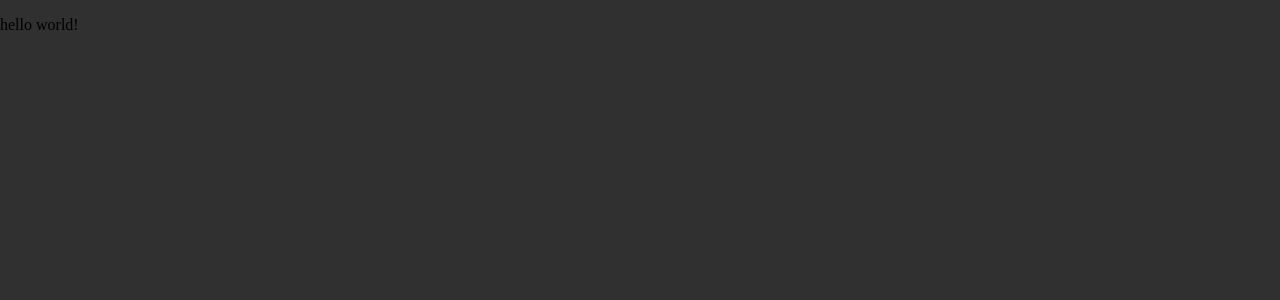
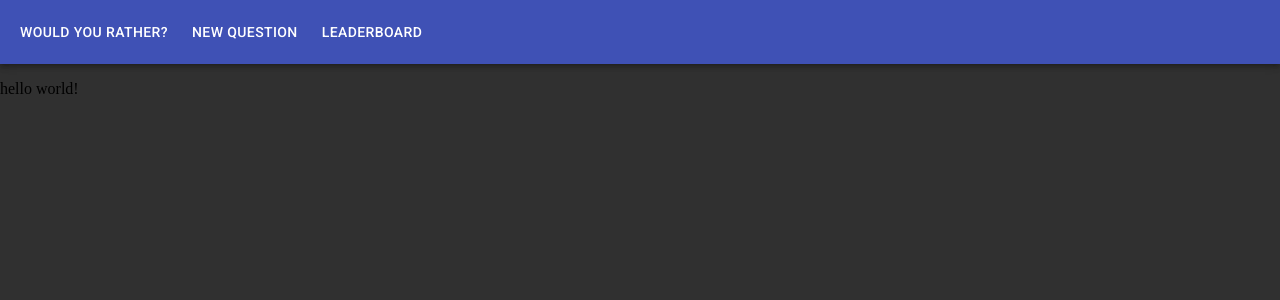
Before and after one commit to Flixbox/would-you-rather, a React (Create React App) app: page / in a window 1280 px wide. Shown: the top 300 px of the page. Built offline with nearby package versions, Linux system fonts and the light colour scheme.

Commit message:
feat: added navigation

```diff
--- /dev/null
+++ b/src/components/Navigation.js
@@ -0,0 +1,50 @@
+import React, { Component } from 'react'
+import { withStyles } from '@material-ui/core/styles'
+import { Button, Toolbar, AppBar, Typography } from '@material-ui/core'
+import { Link } from 'react-router-dom'
+
+const styles = {
+    grow: {
+        flexGrow: 1,
+    },
+    menuButton: {
+        marginLeft: -12,
+        marginRight: 20,
+        textDecoration: 'none',
+        color: 'white',
+    },
+}
+
+/**
+ * This element represents the top navigation of the application.
+ *
+ * @class Navigation
+ * @extends {Component}
+ */
+class Navigation extends Component {
+    render() {
+        const { classes } = this.props
+
+        return (
+            <div>
+                <div className={classes.root}>
+                    <AppBar position="static">
+                        <Toolbar className={classes.navBar}>
+                            <Link to="/" replace className={classes.menuButton}>
+                                <Button color="inherit">Would You Rather?</Button>
+                            </Link>
+                            <Link to="/new" replace className={classes.menuButton}>
+                                <Button color="inherit">New Question</Button>
+                            </Link>
+                            <Link to="/leaderboard" replace className={classes.menuButton}>
+                                <Button color="inherit">Leaderboard</Button>
+                            </Link>
+                        </Toolbar>
+                    </AppBar>
+                </div>
+            </div>
+        )
+    }
+}
+
+export default withStyles(styles)(Navigation)
--- a/src/views/App.js
+++ b/src/views/App.js
@@ -3,6 +3,9 @@ import { MuiThemeProvider } from '@material-ui/core/styles'
 import CssBaseline from '@material-ui/core/CssBaseline'
 import { HashRouter as Router } from 'react-router-dom'
 import { createMuiTheme } from '@material-ui/core/styles'
+
+import Navigation from '../components/Navigation'
+// import MainView from './MainView'
 
 const theme = createMuiTheme({
     palette: {
@@ -23,6 +26,7 @@ function App() {
         <MuiThemeProvider theme={theme}>
             <CssBaseline />
             <Router>
+                <Navigation />
                 <div className="App">
                     <header className="App-header">
                         <p>hello world!</p>
```
